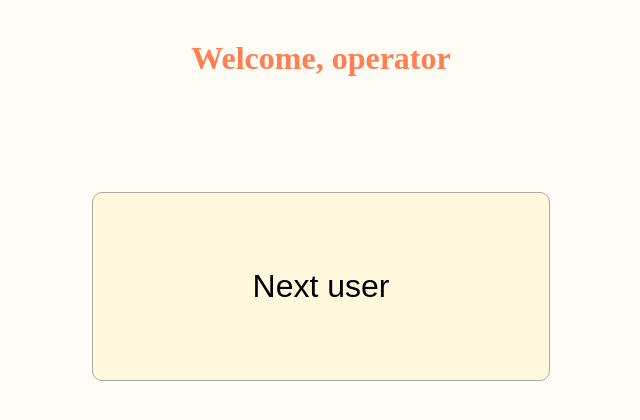
After one commit to ThePseudo/GroupA_SE2_2019, a PHP site: page /operator_home.php in a window 1280 px wide. The commit adds this page. Shown: the top 420 px of the page, without its empty margins (319-959 px from the left). Run offline with PHP 8.4, Linux system fonts and the light colour scheme.

Commit message:
Implemented base GUIs for called people, operator home and added files for next

```diff
--- a/index.php
+++ b/index.php
@@ -7,10 +7,11 @@ top("Office queues - main");
 
 <a href="login.php" style="color:black;text-decoration:none;"><button class="topright loginbtn">Login</button></a>
 
-<br /><br /><br /><br />
+<br /><br />
 <div style="display:block; text-align:center; align-content:center; margin:auto;">
     <button class="selectbtn">A - ACCOUNTING</button><br />
-    <button class="selectbtn">P - PACKAGES</button>
+    <button class="selectbtn">P - PACKAGES</button><br />
+    <a href="called_people.php" style="color:black;text-decoration:none;"><button class="selectbtn">Currently served</button></a>
 </div>
 <?php
 bottom();
--- a/login.php
+++ b/login.php
@@ -8,10 +8,8 @@ top("Office queues - login");
 <div style="display:block; text-align:center; align-content:center; margin:auto">
     <form action="actions/log_in.php" method="POST">
 
-        <a style="font-size:20px;">Username</a><input type="text" name="id" class="text" /> <br />
-        <a style="font-size:20px;">Password</a><input type="password" name="pwd" class="text" />
-
-        <br />
+        <a style="font-size:20px;">Username</a><input type="text" name="id" class="text" /><br />
+        <a style="font-size:20px;">Password</a><input type="password" name="pwd" class="text" /><br />
         <input type="submit" class="loginbtn" style="margin-top:40px;" value="Sign in">
 
     </form>
--- /dev/null
+++ b/operator_home.php
@@ -0,0 +1,16 @@
+<?php
+require_once("base/templates.php");
+top("Office queues - operator");
+?>
+
+<h1>Welcome, operator</h1>
+<br /><br /><br />
+<div style="display:block; text-align:center; align-content:center; margin:auto;">
+
+    <form action="actions/next.php" method="POST">
+        <input type="submit" class="selectbtn" style="margin-top:40px;" value="Next user">
+    </form>
+</div>
+<?php
+bottom();
+?>
```
Also changed, not shown: called_people.php (added, +13 -0 lines), actions/next.php (added), ticket.php (added).
